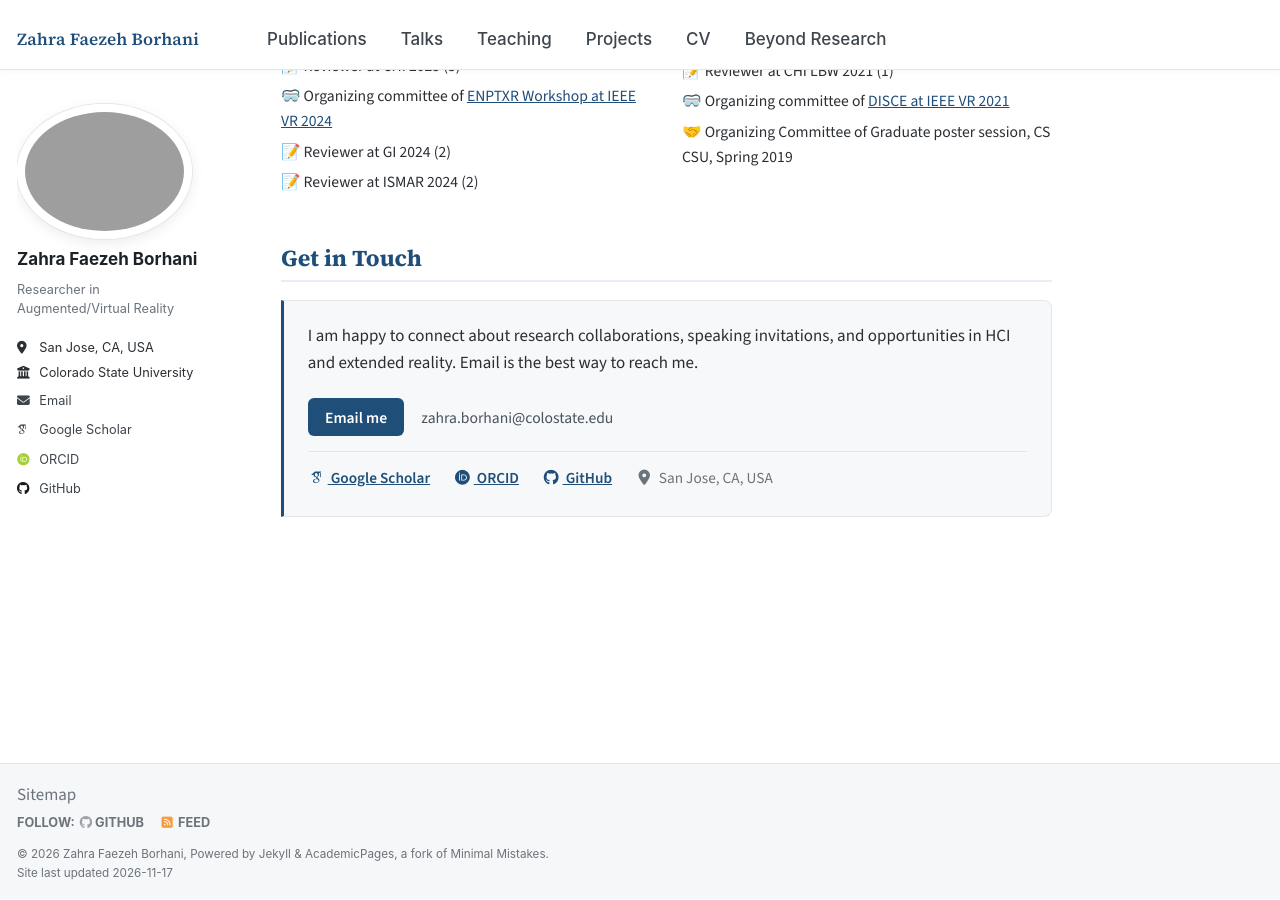
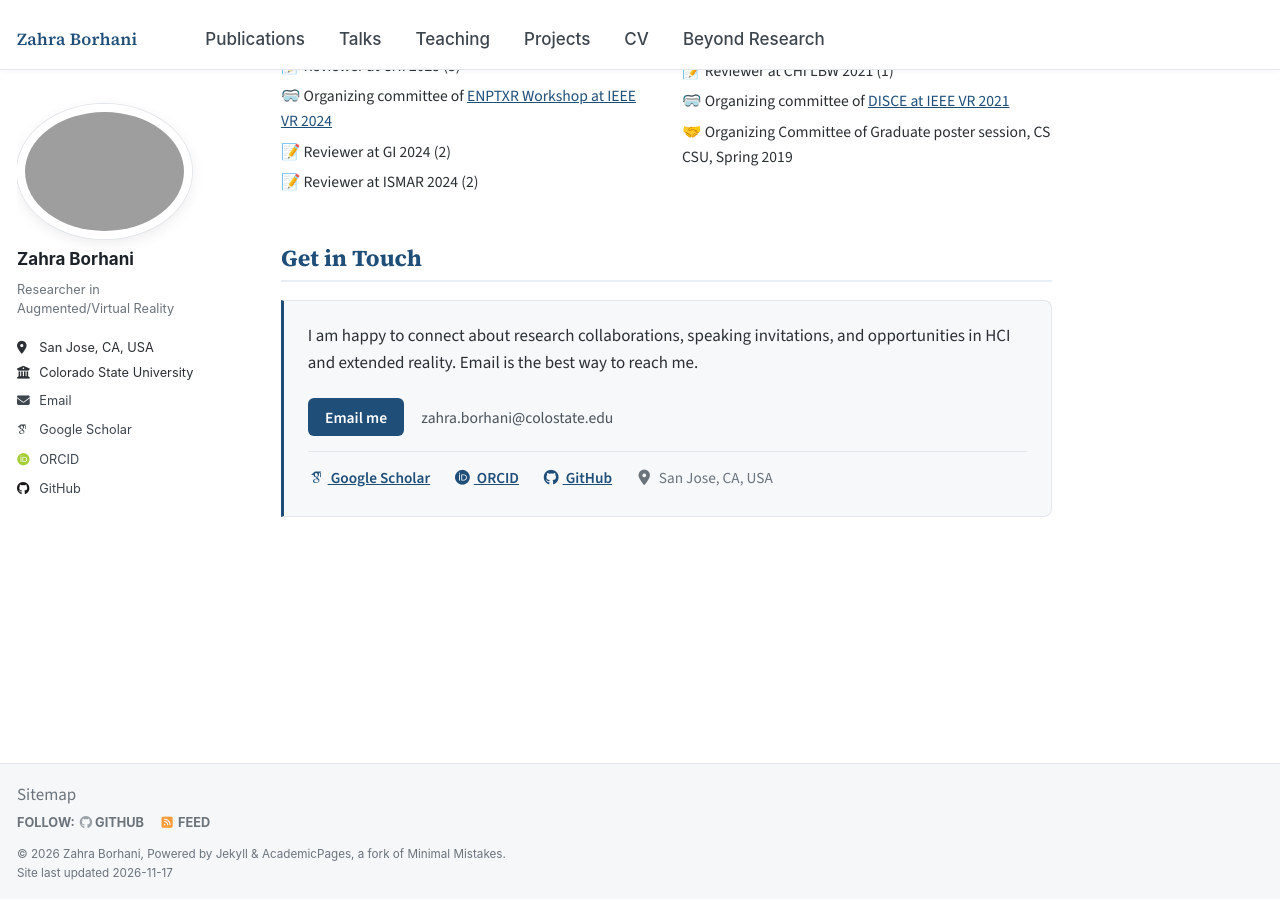
Before and after one commit to faezehborhani/faezehborhani.github.io, a Jekyll site: the page built from _pages/about.md, in a window 1280 px wide and 900 px high, scrolled down 1564 px. Built offline with Jekyll 4.4.1, drawn with Linux system fonts in a browser that asks for light colours; some web fonts are replaced.

Commit message:
Show name as Zahra Borhani
Co-Authored-By: Claude Opus 5.5 <noreply@anthropic.com>

```diff
--- a/_config.yml
+++ b/_config.yml
@@ -8,9 +8,9 @@
 
 # Basic Site Settings
 locale                   : "en-US"
-title                    : "Zahra Faezeh Borhani"
+title                    : "Zahra Borhani"
 title_separator          : "-"
-name                     : &name "Zahra Faezeh Borhani"
+name                     : &name "Zahra Borhani"
 description              : &description "PhD Candidate @  Colorado State University"
 url                      : https://faezehborhani.github.io/ # the base hostname & protocol for your site e.g. "https://faezehborhani.github.io/"
 baseurl                  : "" # the subpath of your site, e.g. "/blog"
@@ -22,7 +22,7 @@ repository               : "https://faezehborhani.github.io/"
 author:
   # Biographic information
   avatar           : "ZahraBorhaniHeadShotTapia.png"
-  name             : "Zahra Faezeh Borhani"
+  name             : "Zahra Borhani"
   pronouns         : # example: "she/her"
   bio              : "Researcher in Augmented/Virtual Reality"
   location         : "San Jose, CA, USA"
```
